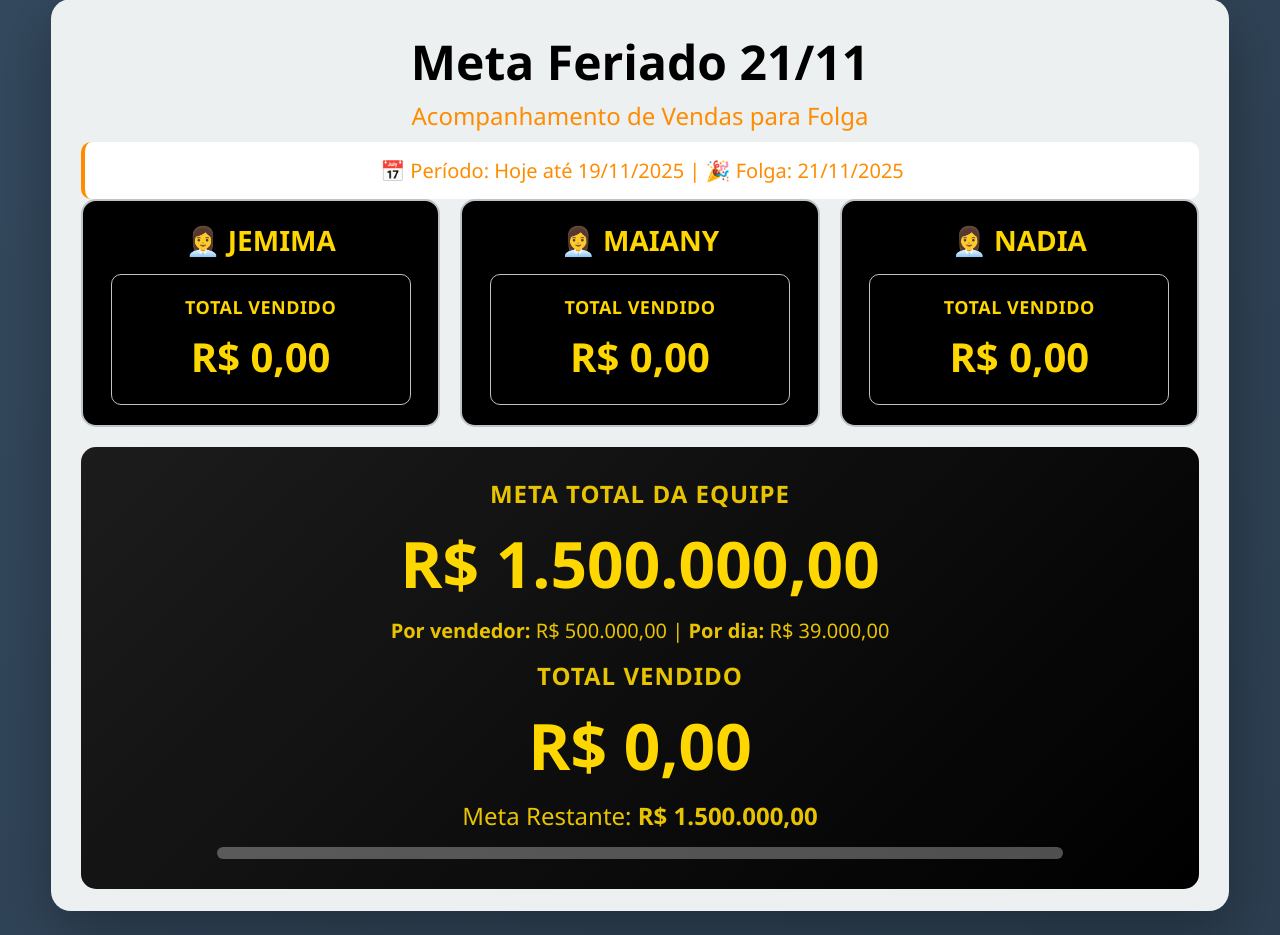
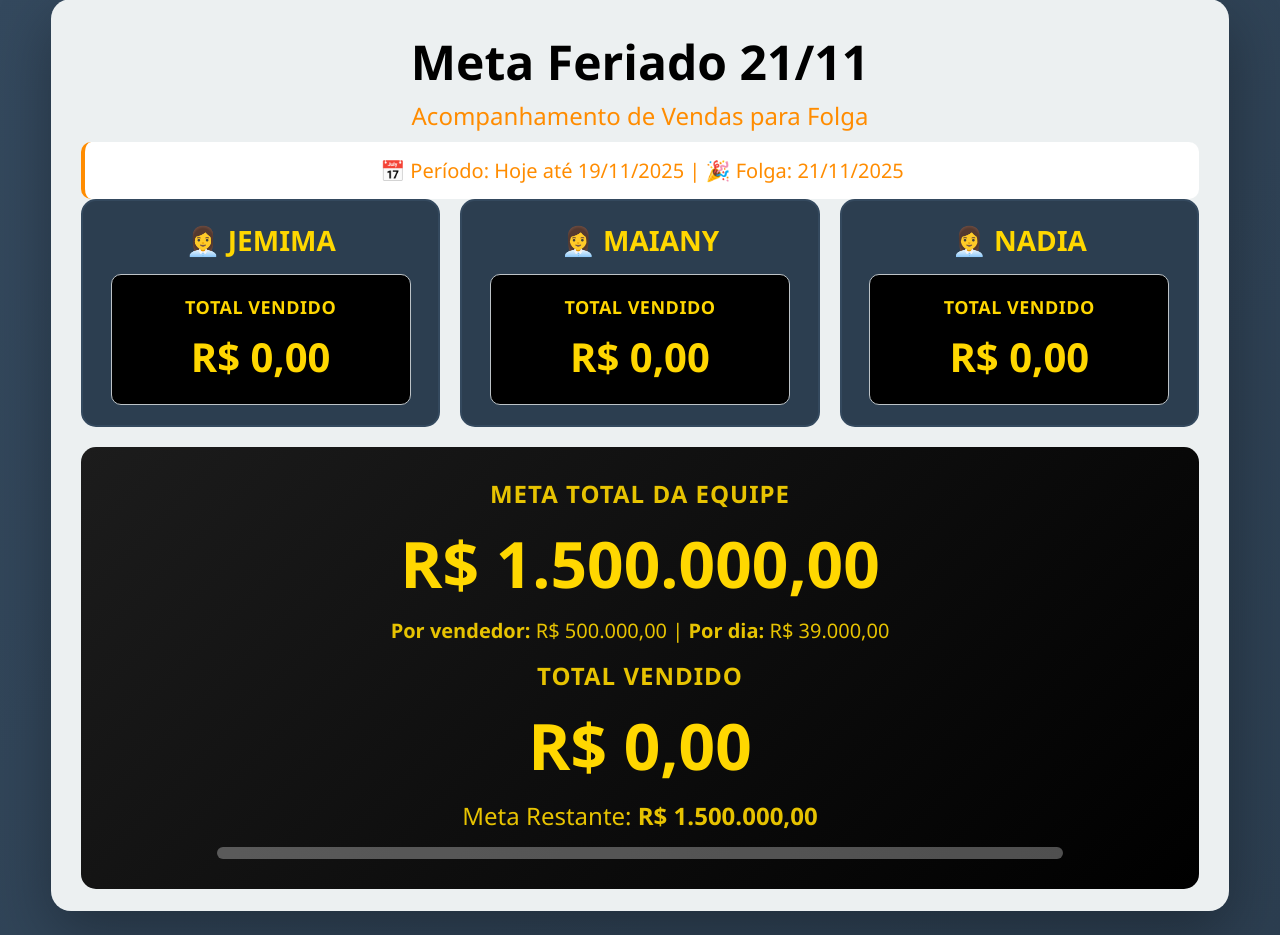
Before and after one commit to aryapromotora-alt/planilha-de-vendas, a Flask app: page /meta-feriado in a window 1280 px wide. Shown: the part 25-960 px from the top of the page. Run offline with Flask 3, Linux system fonts and the light colour scheme; data that the repository does not hold is empty; some libraries are stand-ins or nearby versions.

Commit message:
Add files via upload

```diff
--- a/templates/meta_feriado.html
+++ b/templates/meta_feriado.html
@@ -78,10 +78,10 @@
         }
 
         .seller-card {
-            background: #000000; /* Caixa preta */
+            background: #2c3e50; /* Cinza Escuro - Caixa Externa */
             border-radius: 15px;
             padding: 20px;
-            border: 2px solid #bdc3c7;
+            border: 2px solid #34495e; /* Borda escura */
             display: flex;
             flex-direction: column;
             gap: 15px;
@@ -102,7 +102,7 @@
         }
 
         .stat-box {
-            background: #000000; /* Caixa preta */
+            background: #000000; /* Preto - Caixa Interna */
             padding: 20px 30px;
             border-radius: 10px;
             text-align: center;
```
